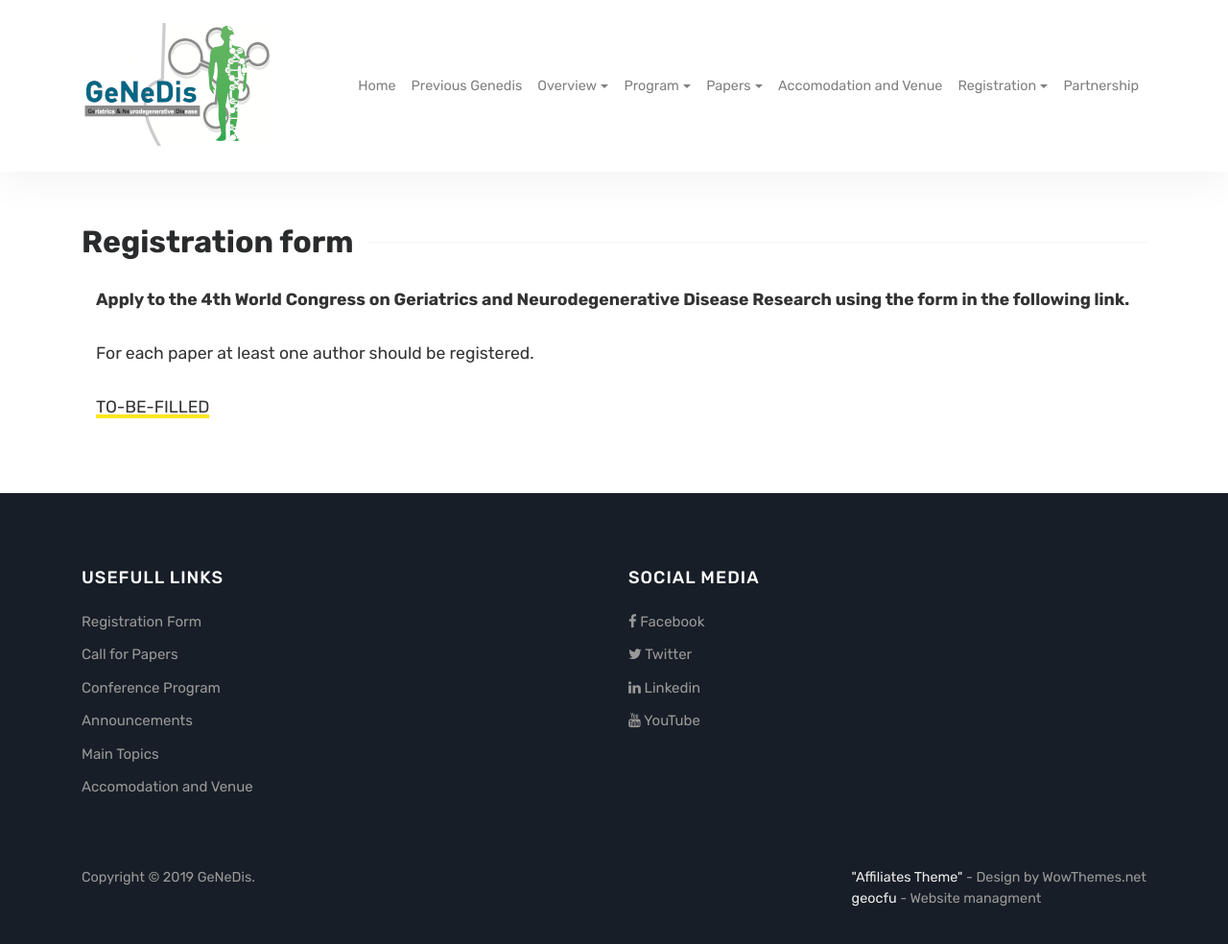
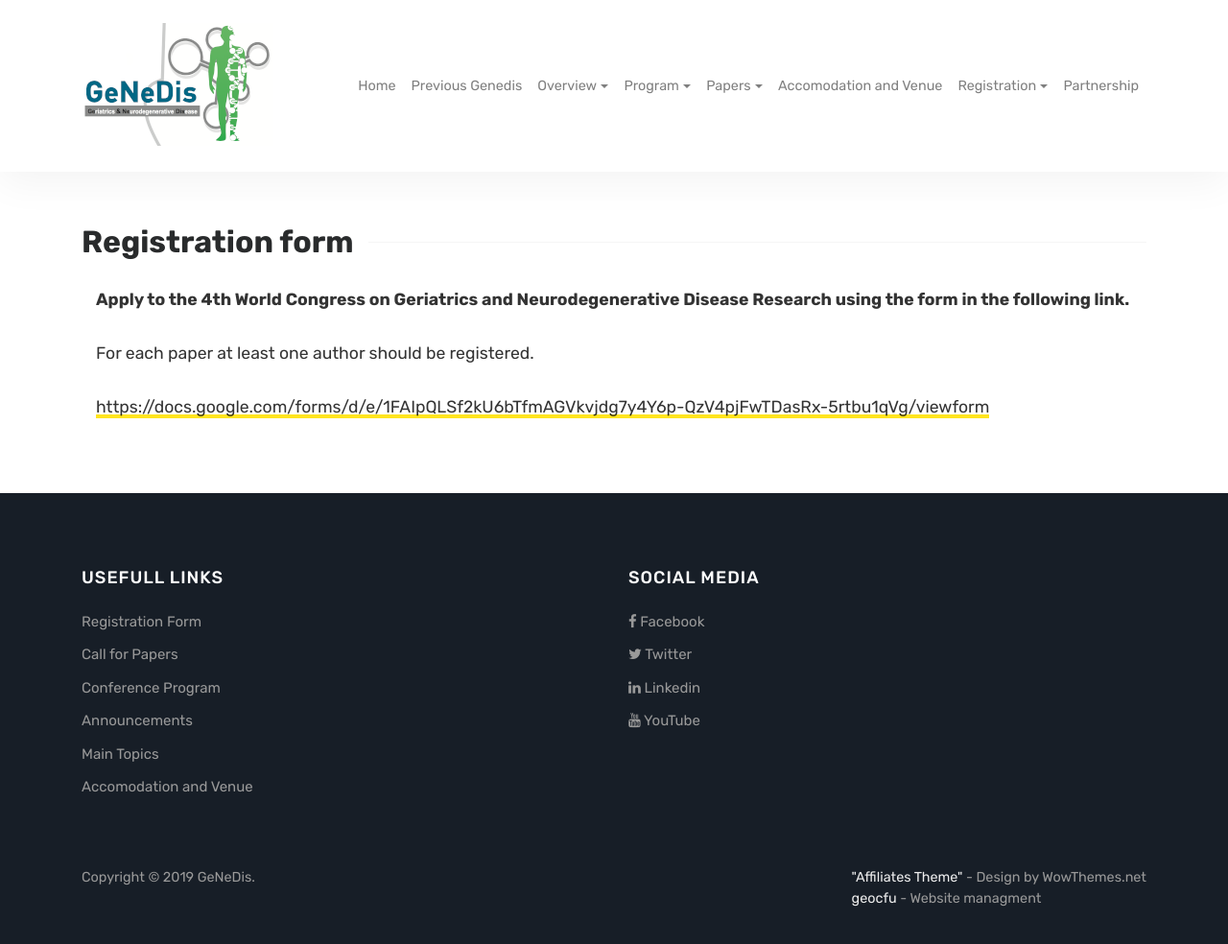
Before and after one commit to Covide-1797/genedis, a Jekyll site: the page built from pages/registration-from.html, in a window 1280 px wide and 993 px high. Shown: the top 984 px of the window at 96% size. Built offline with Jekyll 4.4.1, drawn with Linux system fonts in a browser that asks for light colours.

Commit message:
Update registration-from.html

```diff
--- a/pages/registration-from.html
+++ b/pages/registration-from.html
@@ -8,7 +8,7 @@ title: Registration form
         <div class="col-sm-12">
             <p><b>Apply to the 4th World Congress on Geriatrics and Neurodegenerative Disease Research using the form in the following link.</b></p>
             <p>For each paper at least one author should be registered.</p>
-            <p><a href="#">TO-BE-FILLED</a></p>
+            <p><a href="#">https://docs.google.com/forms/d/e/1FAIpQLSf2kU6bTfmAGVkvjdg7y4Y6p-QzV4pjFwTDasRx-5rtbu1qVg/viewform </a></p>
         </div>
     </div>
 </div>
```
